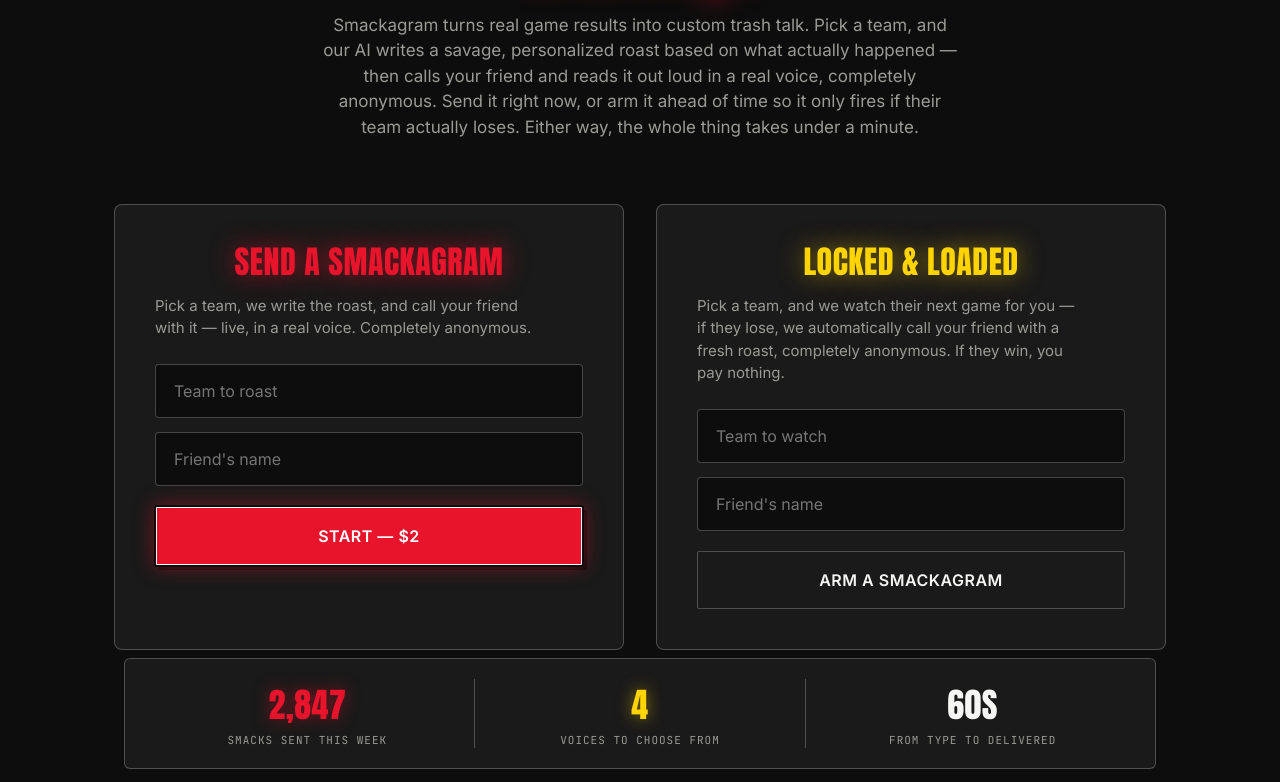
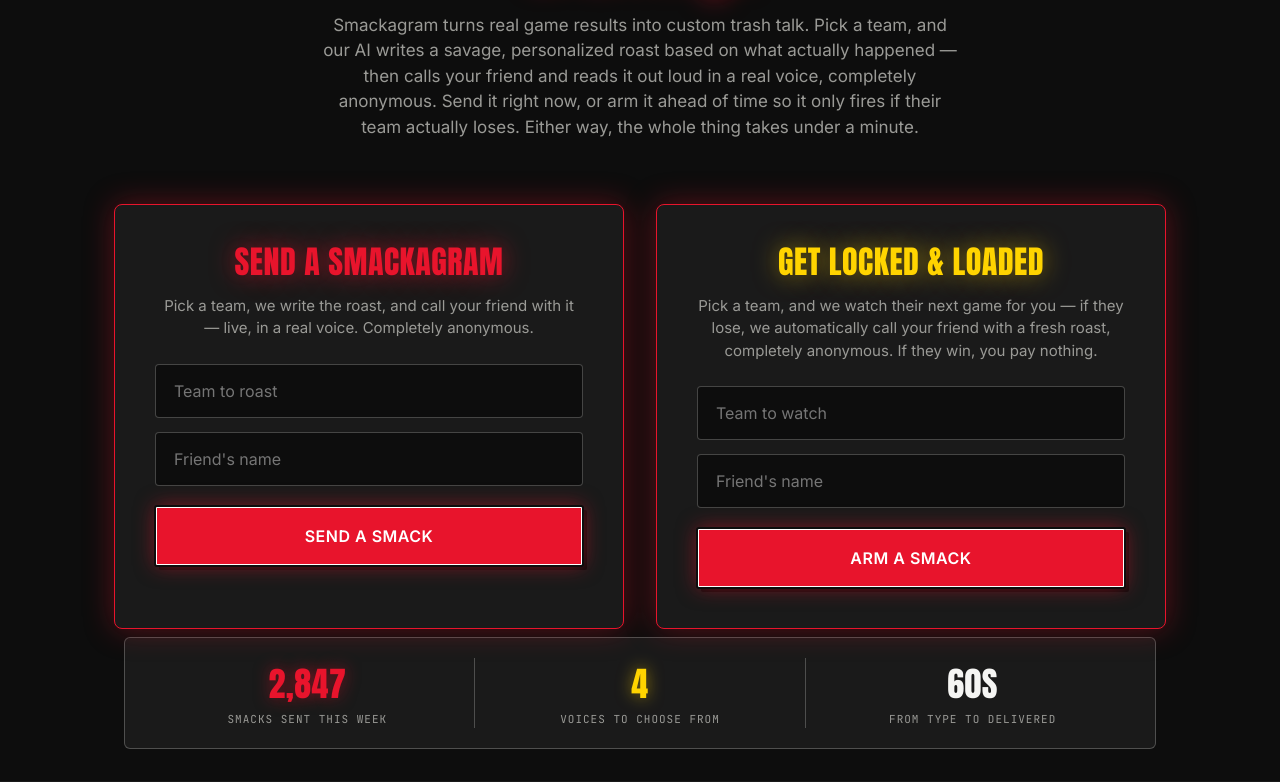
Before and after one commit to andyweissberg16-star/smackagram, a Flask app: page / in a window 1280 px wide. Shown: the part 1130-1912 px from the top of the page. Run offline with Flask 3, Linux system fonts and the light colour scheme; data that the repository does not hold is empty.

Commit message:
Batch update hero cards - centered text, matching buttons, glow borders, new copy

```diff
--- a/templates/index.html
+++ b/templates/index.html
@@ -328,20 +328,20 @@
 
 <div style="max-width:1100px; margin:0 auto; padding:0 24px;">
   <div class="hero-split" style="display:grid; grid-template-columns:1fr 1fr; gap:32px; margin-top:8px; text-align:left; width:100%;">
-    <div style="background:var(--ink-2); border:1px solid var(--line-strong); border-radius:8px; padding:40px;">
+    <div style="background:var(--ink-2); border:1px solid var(--flare); border-radius:8px; padding:40px; box-shadow:0 0 30px rgba(232,20,44,0.35);">
       <p style="font-family:'Anton',sans-serif; font-size:32px; letter-spacing:0.5px; margin-bottom:16px; text-transform:uppercase; color:var(--flare); text-shadow:0 0 24px rgba(232,20,44,0.6); line-height:1.05; text-align:center;">Send a Smackagram</p>
-      <p style="font-size:15px; color:var(--chalk-dim); margin-bottom:24px; line-height:1.5; max-width:90%;">Pick a team, we write the roast, and call your friend with it — live, in a real voice. Completely anonymous.</p>
+      <p style="font-size:15px; color:var(--chalk-dim); margin-bottom:24px; line-height:1.5; text-align:center;">Pick a team, we write the roast, and call your friend with it — live, in a real voice. Completely anonymous.</p>
       <input id="heroTeamInput" type="text" placeholder="Team to roast" style="width:100%; background:var(--ink); border:1px solid var(--line-strong); color:var(--chalk); padding:16px 18px; font-family:'Inter',sans-serif; font-size:16px; border-radius:4px; margin-bottom:14px;">
       <input id="heroRecipientInput" type="text" placeholder="Friend's name" style="width:100%; background:var(--ink); border:1px solid var(--line-strong); color:var(--chalk); padding:16px 18px; font-family:'Inter',sans-serif; font-size:16px; border-radius:4px; margin-bottom:20px;">
-      <button id="heroStartBtn" class="btn btn-flare" style="width:100%; padding:18px 24px; font-size:16px;">Start — $2</button>
+      <button id="heroStartBtn" class="btn btn-flare" style="width:100%; padding:18px 24px; font-size:16px;">Send a Smack</button>
     </div>
 
-    <div style="background:var(--ink-2); border:1px solid var(--line-strong); border-radius:8px; padding:40px;">
-      <p style="font-family:'Anton',sans-serif; font-size:32px; letter-spacing:0.5px; margin-bottom:16px; text-transform:uppercase; color:var(--gold); text-shadow:0 0 24px rgba(255,212,0,0.5); line-height:1.05; text-align:center;">Locked &amp; Loaded</p>
-      <p style="font-size:15px; color:var(--chalk-dim); margin-bottom:24px; line-height:1.5; max-width:90%;">Pick a team, and we watch their next game for you — if they lose, we automatically call your friend with a fresh roast, completely anonymous. If they win, you pay nothing.</p>
+    <div style="background:var(--ink-2); border:1px solid var(--flare); border-radius:8px; padding:40px; box-shadow:0 0 30px rgba(232,20,44,0.35);">
+      <p style="font-family:'Anton',sans-serif; font-size:32px; letter-spacing:0.5px; margin-bottom:16px; text-transform:uppercase; color:var(--gold); text-shadow:0 0 24px rgba(255,212,0,0.5); line-height:1.05; text-align:center;">Get Locked &amp; Loaded</p>
+      <p style="font-size:15px; color:var(--chalk-dim); margin-bottom:24px; line-height:1.5; text-align:center;">Pick a team, and we watch their next game for you — if they lose, we automatically call your friend with a fresh roast, completely anonymous. If they win, you pay nothing.</p>
       <input id="heroLockedTeamInput" type="text" placeholder="Team to watch" style="width:100%; background:var(--ink); border:1px solid var(--line-strong); color:var(--chalk); padding:16px 18px; font-family:'Inter',sans-serif; font-size:16px; border-radius:4px; margin-bottom:14px;">
       <input id="heroLockedRecipientInput" type="text" placeholder="Friend's name" style="width:100%; background:var(--ink); border:1px solid var(--line-strong); color:var(--chalk); padding:16px 18px; font-family:'Inter',sans-serif; font-size:16px; border-radius:4px; margin-bottom:20px;">
-      <button id="heroLockedBtn" class="btn btn-ghost" style="width:100%; padding:18px 24px; font-size:16px;">Arm a smackagram</button>
+      <button id="heroLockedBtn" class="btn btn-flare" style="width:100%; padding:18px 24px; font-size:16px;">Arm a Smack</button>
     </div>
   </div>
 </div>
```
